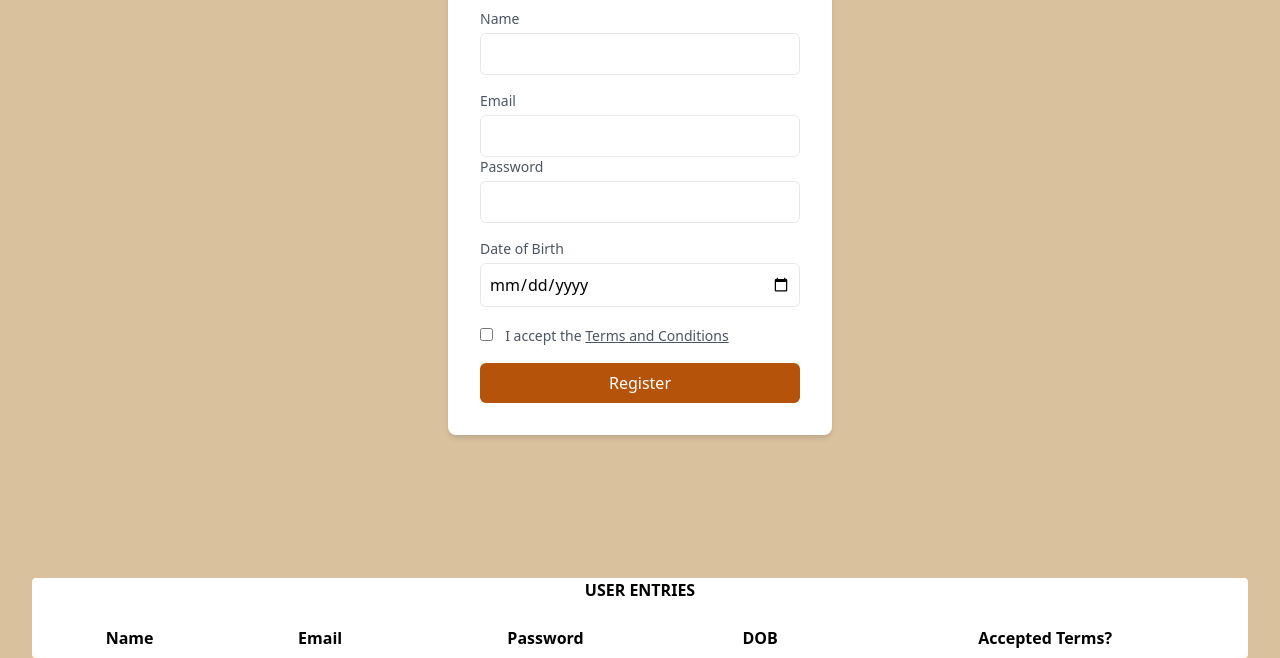
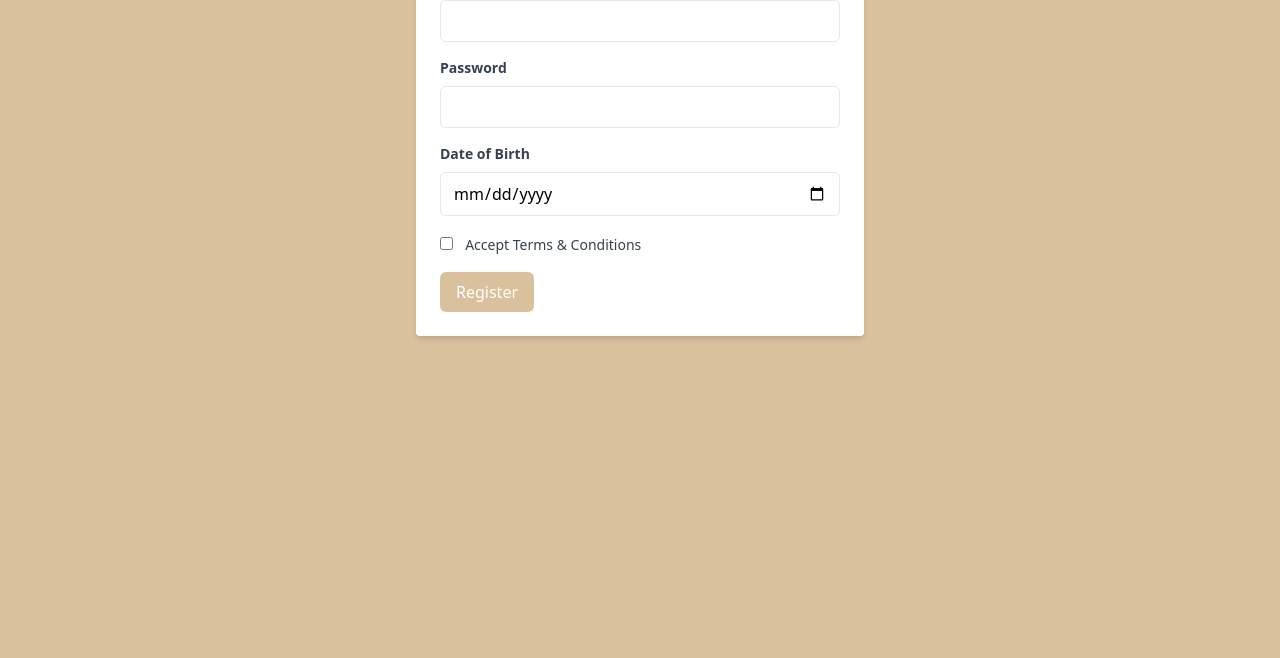
Before and after one commit to Srihimamshu/wd101, a plain HTML site: page index.html in a window 1280 px wide. Shown: the part 226-884 px from the top of the page. After the commit the page ends 800 px from the top, so only its background shows below. Drawn offline with nearby package versions, Linux system fonts and the light colour scheme.

Commit message:
Update index.html

```diff
--- a/index.html
+++ b/index.html
@@ -1,100 +1,79 @@
 <!DOCTYPE html>
 <html lang="en">
+
 <head>
   <meta charset="UTF-8" />
   <meta name="viewport" content="width=device-width, initial-scale=1.0" />
   <title>Registration Form</title>
-    <link
-      href="https://cdn.jsdelivr.net/npm/tailwindcss@2.2.19/dist/tailwind.min.css"
-      rel="stylesheet"
-    />
+  <link href="https://cdn.jsdelivr.net/npm/tailwindcss@2.2.19/dist/tailwind.min.css" rel="stylesheet" />
   <style>
+    input:invalid:focus {
+      border: 1px solid tomato;
+    }
+
     body {
       background-color: #d9c19d;
+    }
+
+    .max-w-md {
+      background-color: #ffffff;
+    }
+
+    .bg-blue-500 {
+      background-color: #d9c19d;
+    }
+
+    .hover\:bg-blue-600:hover {
+      background-color: #b89e7d;
     }
   </style>
 </head>
 
-  <body>
-    <div class="flex justify-center items-center h-screen mt-1" >
-    <div class="bg-white p-8 rounded-lg shadow-md w-full sm:w-96">
-      <h2 class="text-2xl font-semibold mb-6 text-center">Registration Form</h2>
-
-      <form id="user-form">
+<body class="p-8">
+  <div class="max-w-md mx-auto bg-white rounded p-6 shadow-md">
+    <h1 class="text-2xl font-semibold mb-6">Registration Form</h1>
+    <!-- Form element-->
+    <form id="form">
+      <!-- Name -->
       <div class="mb-4">
-          <label for="name" class="block text-sm font-medium text-gray-600"
-            >Name</label
-          >
-          <input
-            type="text"
-            id="name"
-            name="name"
-            class="mt-1 p-2 w-full border rounded-md"
-            required
-          />
+        <label for="name" class="block text-gray-700 text-sm font-bold mb-2">Name</label>
+        <input type="text" id="name" name="name" required
+          class="w-full px-3 py-2 border rounded-md focus:outline-none focus:border-blue-500" />
       </div>
-
-        <div class="block">
-          <label for="email" class="block text-sm font-medium text-gray-600"
-            >Email</label
-          >
-          <input
-            type="email"
-            id="email"
-            name="email"
-            class="mt-1 p-2 w-full border rounded-md"
-            required
-          />
+      <!-- Email -->
+      <div class="mb-4">
+        <label for="email" class="block text-gray-700 text-sm font-bold mb-2">Email</label>
+        <input type="email" id="email" name="email" required
+          class="w-full px-3 py-2 border rounded-md focus:outline-none focus:border-blue-500" />
       </div>
-
+      <!-- Password -->
       <div class="mb-4">
-          <label for="password" class="block text-sm font-medium text-gray-600"
-            >Password</label
-          >
-          <input
-            type="password"
-            id="password"
-            name="password"
-            class="mt-1 p-2 w-full border rounded-md"
-            required
-          />
+        <label for="password" class="block text-gray-700 text-sm font-bold mb-2">Password</label>
+        <input type="password" id="password" name="password" required
+          class="w-full px-3 py-2 border rounded-md focus:outline-none focus:border-blue-500" />
       </div>
-
+      <!-- Date Of Birth -->
       <div class="mb-4">
-          <label for="dob" class="block text-sm font-medium text-gray-600"
-            >Date of Birth</label
-          >
-          <input
-            type="date"
-            id="dob"
-            name="dob"
-            class="mt-1 p-2 w-full border rounded-md"
-            required
-          />
+        <label for="dob" class="block text-gray-700 text-sm font-bold mb-2">Date of Birth</label>
+        <input type="date" id="dob" name="dob" required placeholder="dd-mmyyyy"
+          class="w-full px-3 py-2 border rounded-md focus:outline-none focus:border-blue-500" />
       </div>
-
+      <!-- Accept Terms & Conditions -->
       <div class="mb-4">
-          <input type="checkbox" id="terms" name="terms" class="mr-2" required />
-          <label for="terms" class="text-sm text-gray-600"
-            >I accept the <u> Terms and Conditions </u>
-          </label>
+        <input type="checkbox" id="acceptTerms" name="acceptTerms" required
+          class="mr-2 leading-tight focus:outline-none" />
+        <label for="acceptTerms" class="text-sm text-gray-700">Accept Terms & Conditions</label>
       </div>
-
-        <button
-          type="submit"
-          class="w-full bg-yellow-700 text-white py-2 px-4 rounded-md hover:bg-yellow-600 focus:outline-none focus:ring focus:border-yellow-300"
-        >
+      <!-- Submit -->
+      <button type="submit" class="bg-blue-500 text-white px-4 py-2 rounded-md hover:bg-blue-600 focus:outline-none">
         Register
       </button>
     </form>
   </div>
-</div>
-<div class="flex bg-white justify-center rounded items-center ml-8 mr-8">
-    <div class="w-full">
-    <div id="user-entries" > </div>
-    </div>
-    </div>
-    <script src="index.js"></script>
 
+  <!-- Table to display -->
+  <table id="table" class="w-2/3 mx-auto my-8"></table>
+  <script src="finaljs.js"></script>
 </body>
+
 </html>
```
Lines whose indentation alone changed are shown as unchanged.
